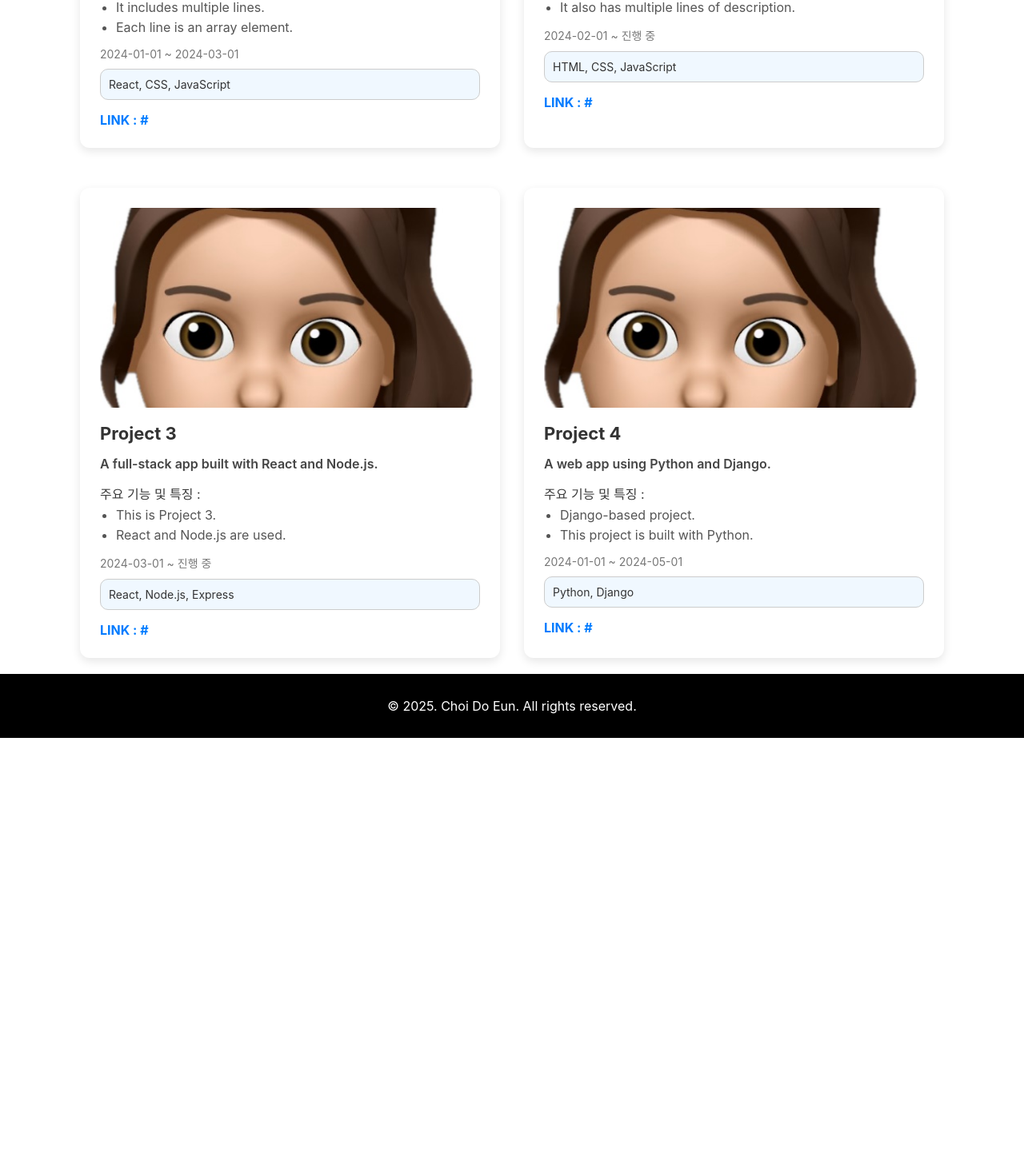
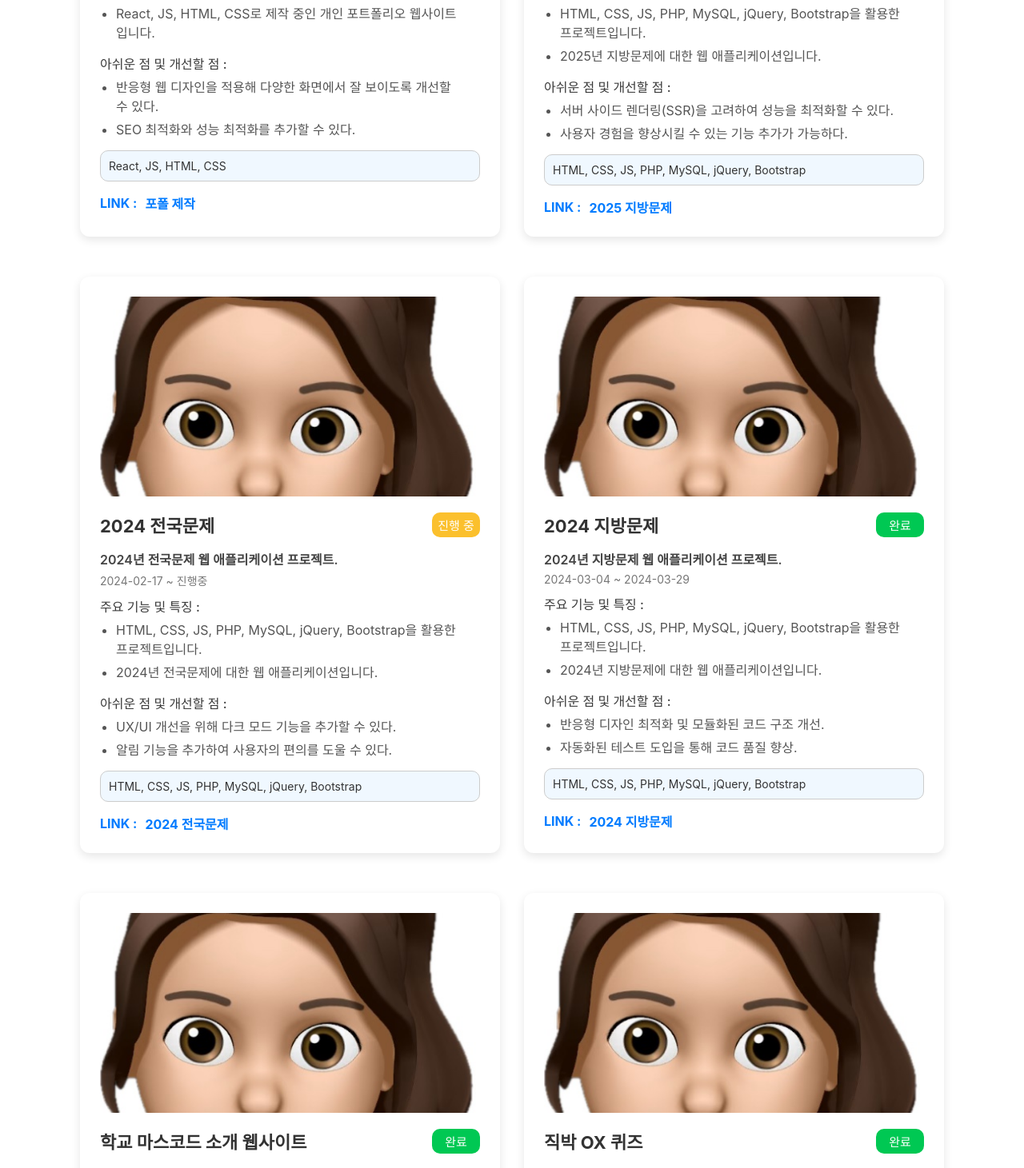
Before and after one commit to doeun07/portfolio, a React (Create React App) app: page / in a window 1280 px wide. Shown: the part 1876-3337 px from the top of the page at 80% size. Before the commit the page ends 2799 px from the top, so only its background shows below. Built offline with nearby package versions, Linux system fonts and the light colour scheme.

Commit message:
프로젝트 영역 내용 추가 사진 및 내용 조금 수정 필요

```diff
--- a/src/components/Project.js
+++ b/src/components/Project.js
@@ -5,65 +5,139 @@ import profileImage from "../img/profile.jpg"; // 테스트용 이미지
 const projects = [
   {
     id: 1,
-    title: "Project 1",
+    title: "포폴 제작",
     description: [
-      "This is a description of Project 1.",
-      "It includes multiple lines.",
-      "Each line is an array element.",
+      "React, JS, HTML, CSS로 제작 중인 개인 포트폴리오 웹사이트입니다.",
     ],
-    summary: "A simple React project with multi-line descriptions.",
-    startDate: "2024-01-01",
-    endDate: "2024-03-01",
-    technologies: ["React", "CSS", "JavaScript"],
+    summary: "React를 이용한 포트폴리오 사이트 제작 프로젝트.",
+    startDate: "2025-03-05",
+    endDate: "진행중",
+    technologies: ["React", "JS", "HTML", "CSS"],
+    imageUrl: profileImage,
+    projectStatus: "진행 중",
+    projectType: "개인프로젝트",
+    link: "https://github.com/doeun07/portfolio",
+    improvements: [
+      "반응형 웹 디자인을 적용해 다양한 화면에서 잘 보이도록 개선할 수 있다.",
+      "SEO 최적화와 성능 최적화를 추가할 수 있다.",
+    ],
+  },
+  {
+    id: 2,
+    title: "2025 지방문제",
+    description: [
+      "HTML, CSS, JS, PHP, MySQL, jQuery, Bootstrap을 활용한 프로젝트입니다.",
+      "2025년 지방문제에 대한 웹 애플리케이션입니다.",
+    ],
+    summary: "2025년 지방문제 웹 애플리케이션 프로젝트.",
+    startDate: "2025-03-07",
+    endDate: "진행중",
+    technologies: ["HTML", "CSS", "JS", "PHP", "MySQL", "jQuery", "Bootstrap"],
+    imageUrl: profileImage,
+    projectStatus: "진행 중",
+    projectType: "개인프로젝트",
+    link: "https://github.com/doeun07/2025BusanSkills",
+    improvements: [
+      "서버 사이드 렌더링(SSR)을 고려하여 성능을 최적화할 수 있다.",
+      "사용자 경험을 향상시킬 수 있는 기능 추가가 가능하다.",
+    ],
+  },
+  {
+    id: 3,
+    title: "2024 전국문제",
+    description: [
+      "HTML, CSS, JS, PHP, MySQL, jQuery, Bootstrap을 활용한 프로젝트입니다.",
+      "2024년 전국문제에 대한 웹 애플리케이션입니다.",
+    ],
+    summary: "2024년 전국문제 웹 애플리케이션 프로젝트.",
+    startDate: "2024-02-17",
+    endDate: "진행중",
+    technologies: ["HTML", "CSS", "JS", "PHP", "MySQL", "jQuery", "Bootstrap"],
+    imageUrl: profileImage,
+    projectStatus: "진행 중",
+    projectType: "개인프로젝트",
+    link: "https://github.com/doeun07/2024NationwideSkills",
+    improvements: [
+      "UX/UI 개선을 위해 다크 모드 기능을 추가할 수 있다.",
+      "알림 기능을 추가하여 사용자의 편의를 도울 수 있다.",
+    ],
+  },
+  {
+    id: 4,
+    title: "2024 지방문제",
+    description: [
+      "HTML, CSS, JS, PHP, MySQL, jQuery, Bootstrap을 활용한 프로젝트입니다.",
+      "2024년 지방문제에 대한 웹 애플리케이션입니다.",
+    ],
+    summary: "2024년 지방문제 웹 애플리케이션 프로젝트.",
+    startDate: "2024-03-04",
+    endDate: "2024-03-29",
+    technologies: ["HTML", "CSS", "JS", "PHP", "MySQL", "jQuery", "Bootstrap"],
     imageUrl: profileImage,
     projectStatus: "완료",
     projectType: "개인프로젝트",
-    link: "#",
+    link: "https://github.com/doeun07/2024LocalSkillsBaseBall",
+    improvements: [
+      "반응형 디자인 최적화 및 모듈화된 코드 구조 개선.",
+      "자동화된 테스트 도입을 통해 코드 품질 향상.",
+    ],
   },
   {
-    id: 2,
-    title: "Project 2",
+    id: 5,
+    title: "학교 마스코드 소개 웹사이트",
     description: [
-      "This is Project 2.",
-      "It also has multiple lines of description.",
+      "HTML, CSS로 제작된 학교 마스코드를 소개하는 웹사이트입니다.",
     ],
-    summary: "HTML, CSS, and JavaScript used for a web app.",
-    startDate: "2024-02-01",
-    endDate: "진행 중",
-    technologies: ["HTML", "CSS", "JavaScript"],
+    summary: "학교 마스코드를 소개하는 웹사이트 제작 프로젝트.",
+    startDate: "2024-12-13",
+    endDate: "2024-12-16",
+    technologies: ["HTML", "CSS"],
     imageUrl: profileImage,
     projectStatus: "완료",
     projectType: "개인프로젝트",
-    link: "#",
+    link: "https://github.com/doeun07/schoolMascotSelection",
+    improvements: [
+      "웹사이트 디자인을 개선하여 사용자 경험을 향상시킬 수 있다.",
+      "다국어 지원을 통해 더 많은 사용자에게 접근할 수 있다.",
+    ],
   },
   {
-    id: 3,
-    title: "Project 3",
-    description: ["This is Project 3.", "React and Node.js are used."],
-    summary: "A full-stack app built with React and Node.js.",
-    startDate: "2024-03-01",
-    endDate: "진행 중",
-    technologies: ["React", "Node.js", "Express"],
+    id: 6,
+    title: "직박 OX 퀴즈",
+    description: [
+      "HTML, CSS, JS, jQuery를 활용하여 만든 OX 퀴즈 웹 애플리케이션입니다.",
+    ],
+    summary: "OX 퀴즈를 즐길 수 있는 웹 애플리케이션 프로젝트.",
+    startDate: "2024-01-01",
+    endDate: "진행중",
+    technologies: ["HTML", "CSS", "JS", "jQuery"],
     imageUrl: profileImage,
     projectStatus: "완료",
     projectType: "개인프로젝트",
-    link: "#",
+    link: "https://github.com/doeun07/2024_oxQuiz",
+    improvements: [
+      "UI를 개선하고, 퀴즈 질문을 다양화하여 재미를 더할 수 있다.",
+      "퀴즈 기록을 저장하여 사용자 맞춤형 추천 기능을 추가할 수 있다.",
+    ],
   },
   {
-    id: 4,
-    title: "Project 4",
+    id: 7,
+    title: "Algo-nix",
     description: [
-      "Django-based project.",
-      "This project is built with Python.",
+      "React, JS, TS로 만든 Algo-nix 프론트엔드 프로젝트입니다.",
     ],
-    summary: "A web app using Python and Django.",
-    startDate: "2024-01-01",
-    endDate: "2024-05-01",
-    technologies: ["Python", "Django"],
+    summary: "Algo-nix 프론트엔드 프로젝트.",
+    startDate: "2024-10-??",
+    endDate: "진행중",
+    technologies: ["React", "JS", "TS"],
     imageUrl: profileImage,
-    projectStatus: "완료",
+    projectStatus: "진행 중",
     projectType: "개인프로젝트",
-    link: "#",
+    link: "https://github.com/Algo-nix/Algonix-FrontEnd",
+    improvements: [
+      "타입스크립트를 활용한 타입 안정성을 높일 수 있다.",
+      "기능을 추가하여 사용자 편의성을 개선할 수 있다.",
+    ],
   },
 ];
 
@@ -77,8 +151,22 @@ const Project = () => {
             alt={project.title}
             className="project-image"
           />
-          <p className="project-title">{project.title}</p>
+          <div className="project-box">
+            <span className="project-title">{project.title}</span>
+            {project.projectStatus === "완료" ? (
+              <span className="project-status-end">
+                {project.projectStatus}
+              </span>
+            ) : (
+              <span className="project-status-ing">
+                {project.projectStatus}
+              </span>
+            )}
+          </div>
           <p className="project-summary">{project.summary}</p>
+          <p className="project-dates">
+            {project.startDate} ~ {project.endDate}
+          </p>
 
           <h4>주요 기능 및 특징 :</h4>
           <ul className="project-description">
@@ -86,18 +174,21 @@ const Project = () => {
               <li key={index}>{line}</li>
             ))}
           </ul>
-          <p className="project-dates">
-            {project.startDate} ~ {project.endDate}
-          </p>
+          <h4>아쉬운 점 및 개선할 점 :</h4>
+          <ul className="project-description">
+            {project.improvements.map((line, index) => (
+              <li key={index}>{line}</li>
+            ))}
+          </ul>
           <p className="project-technologies">
             {project.technologies.join(", ")}
           </p>
-          <span className="project-link">
-            LINK :{" "}
+          <div className="project-link">
+            <p>LINK :</p>
             <a href={project.link} target="_blank" rel="noopener noreferrer">
-              {project.link}
+              {project.title}
             </a>
-          </span>
+          </div>
         </div>
       ))}
     </div>
--- a/src/styles/project.css
+++ b/src/styles/project.css
@@ -20,7 +20,7 @@
 }
 
 .project-card h4 {
-  font-weight: 400;
+  font-weight: 500;
   margin: 5px 0;
   color: rgb(58, 58, 58);
 }
@@ -33,11 +33,37 @@
   margin-bottom: 15px;
 }
 
+.project-box {
+  display: flex;
+  justify-content: space-between;
+  align-items: center;
+  margin-bottom: 15px;
+}
+
 .project-title {
   color: #333333;
-  margin-bottom: 15px;
   font-size: 22px;
   font-weight: 700;
+}
+
+.project-status-end {
+  width: 60px;
+  padding: 5px 0;
+  background-color: #00C853;
+  border-radius: 10px;
+  font-size: 15px;
+  color: white;
+  text-align: center;
+}
+
+.project-status-ing {
+  width: 60px;
+  padding: 5px 0;
+  background-color: #FBC02D ;
+  border-radius: 10px;
+  font-size: 15px;
+  color: white;
+  text-align: center;
 }
 
 .project-description {
@@ -54,7 +80,7 @@
 .project-summary {
   font-size: 16px;
   color: #444444;
-  margin-bottom: 15px;
+  margin-bottom: 5px;
   font-weight: 600;
 }
 
@@ -74,16 +100,18 @@
 }
 
 .project-link {
-  display: block;
   margin-top: 15px;
   font-size: 16px;
   color: #007bff;
   font-weight: bold;
+  display: flex;
+  align-items: center;
 }
 
 .project-link a {
   text-decoration: none;
   color: #007bff;
+  margin: 0 10px;
 }
 
 .project-link a:hover {
```
